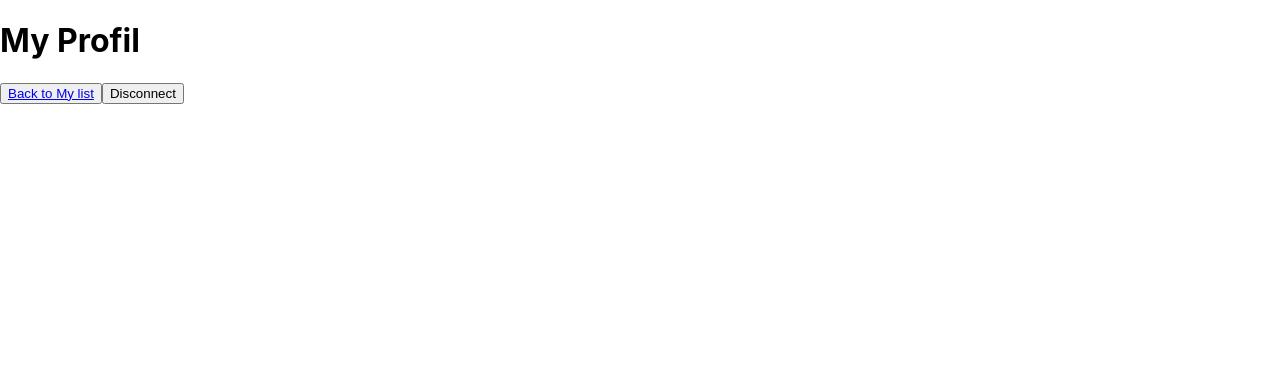
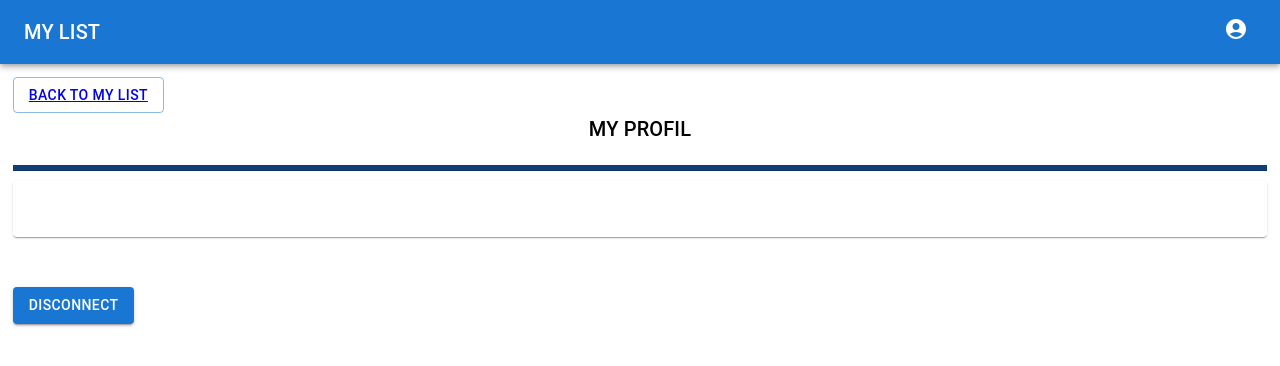
Before and after one commit to Delphine-Alex/To-Do-List, a React (Create React App) app: page /profil in a window 1280 px wide. Shown: the top 366 px of the page. Built offline with nearby package versions, Linux system fonts and the light colour scheme; no server answers.

Commit message:
Post and delete methods work, loading implemented for bonus

```diff
--- /dev/null
+++ b/src/App.css
@@ -0,0 +1,9 @@
+:root {
+  /* ----- GENERAL ------- */
+  --blue-color: #113D78;
+  --white-color: #FFFFFF;
+  --black-color: #000000;
+
+  /* ----- BUTTON COLORS ------- */
+  --hover-btn: #113e78ec;
+}
--- a/src/components/MyList/MyList.js
+++ b/src/components/MyList/MyList.js
@@ -3,7 +3,7 @@ import axios from 'axios';
 
 import Header from '../Header/Header';
 
-import { Box, Button, TextField, Typography } from '@mui/material';
+import { Box, Button, CircularProgress, TextField, Typography } from '@mui/material';
 import { makeStyles } from '@material-ui/core';
 
 const useStyles = makeStyles(() => ({
@@ -27,49 +27,76 @@ const useStyles = makeStyles(() => ({
 }));
 
 const MyList = () => {
+  const [loading, setLoading] = useState(false);
   const [lists, setLists] = useState([]);
   const [task, setTask] = useState("");
   const classes = useStyles();
 
   useEffect(() => {
+    getDatas();
+  }, []);
+
   const getDatas = async () => {
     const token = await localStorage.getItem('token');
-      try {
-        const result = await axios({
+    setLoading(true);
+    axios({
       method: 'GET',
       url: 'https://api-nodejs-todolist.herokuapp.com/task',
       headers: {
         'Content-Type': 'application/json',
         Authorization: `Bearer ${token}`,
       }
+    }).then(res => {
+      setLists(res.data.data);
+      setLoading(false);
+    }).catch(err => {
+      console.log(err);
+      setLoading(false);
     });
-        setLists(result.data.data);
-      } catch (error) {
-        console.log(error);
-      }
   };
-    getDatas();
-  }, []);
 
   const submitTask = async (e) => {
     e.preventDefault();
     const token = await localStorage.getItem('token');
-
-    console.log('task', task);
-
-    try {
-      await axios({
+    setLoading(true);
+    axios({
       method: 'POST',
       url: 'https://api-nodejs-todolist.herokuapp.com/task',
       headers: {
         'Content-Type': 'application/json',
         Authorization: `Bearer ${token}`,
       },
-        data: { description: task },
+      data: task,
+    }).then(res => {
+      setLoading(false);
+      if (res.data.success) {
+        getDatas();
+      }
+    }).catch(err => {
+      console.log(err);
+      setLoading(false);
     });
-    } catch (error) {
-      console.log(error)
   }
+
+  const deleteTask = async (idTask) => {
+    const token = await localStorage.getItem('token');
+    setLoading(true);
+    axios({
+      method: 'DELETE',
+      url: `https://api-nodejs-todolist.herokuapp.com/task/${idTask}`,
+      headers: {
+        'Content-Type': 'application/json',
+        Authorization: `Bearer ${token}`,
+      }
+    }).then(res => {
+      setLoading(false);
+      if (res.data.success) {
+        getDatas();
+      }
+    }).catch(err => {
+      console.log(err);
+      setLoading(false);
+    });
   }
 
   return (
@@ -96,6 +123,8 @@ const MyList = () => {
               onChange={(e) => setTask({ ...task, description: e.target.value })}
             />
             <Button variant="contained" type='submit' className={classes.list__button}>Send</Button>
+            {loading ? <CircularProgress /> : null}
+
           </form>
         </Box>
 
@@ -105,10 +134,11 @@ const MyList = () => {
               return (
                 <div key={list._id}>
                   <p>{list.description}</p>
+                  <button onClick={() => deleteTask(list._id)}>x</button>
                 </div>
               )
             })
-            : ''
+            : null
         }
       </Box>
 
--- a/src/components/Profil/Profil.js
+++ b/src/components/Profil/Profil.js
@@ -3,9 +3,47 @@ import axios from 'axios';
 
 import { Link, useNavigate } from 'react-router-dom';
 
+import Header from '../Header/Header';
+
+import {
+  Box, Button, Card, CardContent,
+  Divider,
+  Typography
+} from '@mui/material';
+import { makeStyles } from '@material-ui/core';
+
+const useStyles = makeStyles(() => ({
+  profil__container: {
+    margin: '1%',
+  },
+  profil__content: {
+    textAlign: 'center',
+  },
+  profil__backbtn: {
+    border: '1px solid #113D78',
+    color: '#113D78'
+  },
+  profil__title: {
+    color: 'black',
+    paddingBottom: 20
+  },
+  profil__divider: {
+    backgroundColor: '#113D78',
+    height: "5px",
+  },
+  profil__card: {
+    marginTop: 10,
+    marginBottom: 50,
+  },
+  profil__disconnectbtn: {
+    backgroundColor: '#113D78',
+  }
+}));
+
 const Profil = () => {
   const [profil, setProfil] = useState([]);
   const navigate = useNavigate();
+  const classes = useStyles();
 
   useEffect(() => {
     const getDatas = async () => {
@@ -46,15 +84,34 @@ const Profil = () => {
   };
 
   return (
-    <div>
-      <h1>My Profil</h1>
-      <p>{profil.name}</p>
-      <p>{profil.email}</p>
-      <p>{profil.age}</p>
+    <Box>
+      <Header />
 
-      <button><Link to={'/task'}>Back to My list</Link></button>
-      <button onClick={submitLogout}>Disconnect</button>
-    </div>
+      <Box className={classes.profil__container}>
+        <Button variant="outlined" className={classes.profil__backbtn}><Link to={'/task'}>Back to My list</Link></Button>
+
+
+        <Box className={classes.profil__content}>
+          <Typography variant="h6" sx={{ flexGrow: 1 }} className={classes.profil__title}>
+            MY PROFIL
+          </Typography>
+
+          <Divider className={classes.profil__divider} />
+
+          <Card className={classes.profil__card}>
+            <CardContent>
+              <p>{profil.name}</p>
+              <p>{profil.email}</p>
+              <p>{profil.age}</p>
+
+            </CardContent>
+          </Card>
+        </Box>
+
+        <Button variant="contained" onClick={submitLogout} className={classes.profil__disconnectbtn}>Disconnect</Button>
+      </Box>
+
+    </Box>
   );
 }
 
```
Lines whose indentation alone changed are shown as unchanged.
